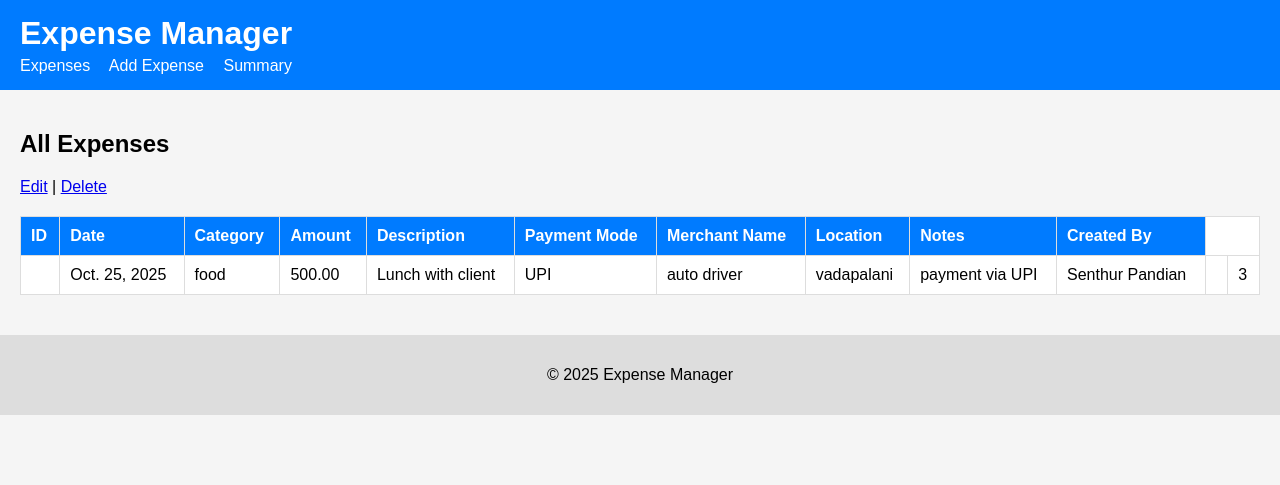
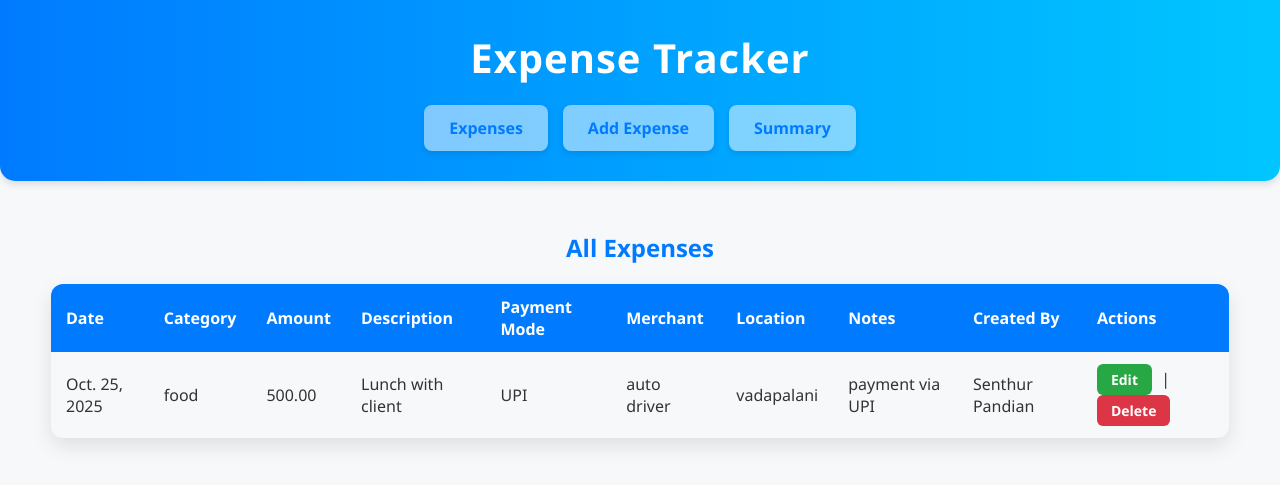
Before and after one commit to senthur1606/expense_tracker, a Django app: page / in a window 1280 px wide. Shown: the top 485 px of the page. Run offline with Django 5.2, Linux system fonts and the light colour scheme; data comes from the database, SQL or seed files in the repository; both versions use the stored data as it was after the commit.

Commit message:
style the tables

```diff
--- a/expense_app/models.py
+++ b/expense_app/models.py
@@ -1,5 +1,4 @@
 from django.db import models
-from django.contrib.auth.models import User
 
 class Expense(models.Model):
     date = models.DateField()
--- a/expense_app/static/css/style.css
+++ /dev/null
@@ -1,80 +0,0 @@
-/* General styles */
-body {
-    font-family: Arial, sans-serif;
-    background-color: #f5f5f5;
-    margin: 0;
-    padding: 0;
-}
-
-header {
-    background-color: #007bff;
-    color: white;
-    padding: 15px 20px;
-}
-
-header h1 {
-    margin: 0;
-}
-
-header nav {
-    margin-top: 5px;
-}
-
-header nav a {
-    color: white;
-    text-decoration: none;
-    margin-right: 15px;
-}
-
-header nav a:hover {
-    text-decoration: underline;
-}
-
-main {
-    padding: 20px;
-}
-
-table {
-    width: 100%;
-    border-collapse: collapse;
-    background-color: white;
-    margin-top: 20px;
-}
-
-table, th, td {
-    border: 1px solid #ddd;
-}
-
-th, td {
-    padding: 10px;
-    text-align: left;
-}
-
-th {
-    background-color: #007bff;
-    color: white;
-}
-
-tr:nth-child(even) {
-    background-color: #f2f2f2;
-}
-
-button {
-    padding: 8px 15px;
-    background-color: #007bff;
-    border: none;
-    color: white;
-    cursor: pointer;
-    margin-top: 10px;
-}
-
-button:hover {
-    background-color: #0056b3;
-}
-
-footer {
-    text-align: center;
-    padding: 15px;
-    background-color: #ddd;
-    margin-top: 20px;
-}
--- /dev/null
+++ b/expense_app/static/style.css
@@ -0,0 +1,180 @@
+/* -------------------- General Body -------------------- */
+body {
+    font-family: 'Segoe UI', Tahoma, Geneva, Verdana, sans-serif;
+    margin: 0;
+    padding: 0;
+    background: #f7f8fa;
+    color: #333;
+}
+
+/* -------------------- Header -------------------- */
+header {
+    text-align: center;
+    padding: 30px 20px;
+    background: linear-gradient(to right, #007bff, #00c6ff);
+    color: white;
+    box-shadow: 0 4px 6px rgba(0,0,0,0.1);
+    border-bottom-left-radius: 15px;
+    border-bottom-right-radius: 15px;
+}
+
+header h1 {
+    font-size: 40px;
+    margin: 0;
+    font-weight: bold;
+    letter-spacing: 1px;
+}
+
+/* -------------------- Navigation Buttons -------------------- */
+nav {
+    margin-top: 20px;
+    display: flex;
+    justify-content: center;
+    gap: 15px;
+    flex-wrap: wrap;
+}
+
+nav a {
+    text-decoration: none;
+    padding: 12px 25px;
+    background: #ffffff80; /* semi-transparent white */
+    color: #007bff;
+    font-weight: bold;
+    border-radius: 8px;
+    box-shadow: 0 3px 6px rgba(0,0,0,0.1);
+    transition: all 0.3s ease;
+}
+
+nav a:hover {
+    background: #007bff;
+    color: white;
+    transform: translateY(-2px);
+}
+
+/* -------------------- Main Content -------------------- */
+main {
+    padding: 30px 20px;
+}
+
+h2 {
+    text-align: center;
+    margin-bottom: 20px;
+    color: #007bff;
+}
+
+/* -------------------- Table Styling -------------------- */
+table {
+    width: 95%;
+    margin: 0 auto;
+    border-collapse: separate;
+    border-spacing: 0;
+    border-radius: 12px;
+    overflow: hidden;
+    box-shadow: 0 8px 20px rgba(0,0,0,0.1);
+}
+
+th, td {
+    padding: 12px 15px;
+    text-align: left;
+}
+
+th {
+    background: #007bff;
+    color: white;
+    font-size: 16px;
+}
+
+tr:nth-child(even) {
+    background: #f1f5f9;
+}
+
+tr:hover {
+    background: #e1f0ff;
+}
+
+/* -------------------- Action Links Styled as Buttons -------------------- */
+.actions a {
+    display: inline-block;
+    padding: 6px 14px;
+    margin-right: 5px;
+    border-radius: 6px;
+    text-decoration: none;
+    font-weight: bold;
+    font-size: 14px;
+    transition: all 0.3s ease;
+    color: white;
+}
+
+/* Edit link */
+.actions .edit-btn {
+    background-color: #28a745; /* green */
+}
+
+.actions .edit-btn:hover {
+    background-color: #218838;
+    transform: translateY(-2px);
+}
+
+/* Delete link */
+.actions .delete-btn {
+    background-color: #dc3545; /* red */
+}
+
+.actions .delete-btn:hover {
+    background-color: #c82333;
+    transform: translateY(-2px);
+}
+
+/* -------------------- Responsive Table -------------------- */
+@media screen and (max-width: 768px) {
+    table, thead, tbody, th, td, tr {
+        display: block;
+    }
+
+    th {
+        display: none; /* hide table header on mobile */
+    }
+
+    td {
+        padding: 10px;
+        margin-bottom: 10px;
+        background: #ffffff;
+        border-radius: 8px;
+        box-shadow: 0 3px 6px rgba(0,0,0,0.05);
+        position: relative;
+        padding-left: 50%;
+    }
+
+    td::before {
+        content: attr(data-label);
+        position: absolute;
+        left: 15px;
+        font-weight: bold;
+        color: #007bff;
+    }
+
+    .actions a {
+        margin-bottom: 5px;
+    }
+}
+
+/* -------------------- Save Button Styling -------------------- */
+form button[type="submit"] {
+    display: block;
+    width: 150px;
+    margin: 20px auto 0 auto;
+    padding: 12px 0;
+    background-color: #007bff;
+    color: white;
+    font-size: 16px;
+    font-weight: bold;
+    border: none;
+    border-radius: 8px;
+    cursor: pointer;
+    transition: all 0.3s ease;
+}
+
+form button[type="submit"]:hover {
+    background-color: #0056b3;
+    transform: translateY(-2px);
+}
--- a/expense_app/templates/base.html
+++ b/expense_app/templates/base.html
@@ -3,23 +3,22 @@
 <html lang="en">
 <head>
     <meta charset="UTF-8">
-    <title>Expense Manager</title>
-    <link rel="stylesheet" href="{% static 'css/style.css' %}">
+    <title>Expense Tracker</title>
+    <link rel="stylesheet" href="{% static 'style.css' %}">
 </head>
 <body>
     <header>
-        <h1>Expense Manager</h1>
+        <h1>Expense Tracker</h1>
         <nav>
             <a href="{% url 'expense_list' %}">Expenses</a>
             <a href="{% url 'expense_create' %}">Add Expense</a>
             <a href="{% url 'expense_summary' %}">Summary</a>
         </nav>
     </header>
+
     <main>
-        {% block content %}{% endblock %}
+        {% block content %}
+        {% endblock %}
     </main>
-    <footer>
-        <p>&copy; 2025 Expense Manager</p>
-    </footer>
 </body>
 </html>
--- a/expense_app/templates/expense_list.html
+++ b/expense_app/templates/expense_list.html
@@ -4,39 +4,37 @@
 <table>
     <thead>
         <tr>
-            <th>ID</th>
             <th>Date</th>
             <th>Category</th>
             <th>Amount</th>
             <th>Description</th>
             <th>Payment Mode</th>
-            <th>Merchant Name</th>
+            <th>Merchant</th>
             <th>Location</th>
             <th>Notes</th>
             <th>Created By</th>
+            <th>Actions</th>
         </tr>
     </thead>
     <tbody>
         {% for expense in expenses %}
         <tr>
-            <td>{{ expense.expense_id }}</td>
-            <td>{{ expense.date }}</td>
-            <td>{{ expense.category }}</td>
-            <td>{{ expense.amount }}</td>
-            <td>{{ expense.description }}</td>
-            <td>{{ expense.payment_mode }}</td>
-            <td>{{ expense.merchant_name }}</td>
-            <td>{{ expense.location }}</td>
-            <td>{{ expense.notes }}</td>
-            <td>{{ expense.created_by }}</td>
-            <td>
-              <td>{{ expense.id }}</td>
-                 <a href="{% url 'expense_update' expense.id %}">Edit</a> |
-                 <a href="{% url 'expense_delete' expense.id %}">Delete</a>
+            <td  data-label="Date">{{ expense.date }}</td>
+            <td data-label="Category">{{ expense.category }}</td>
+            <td data-label="Amount">{{ expense.amount }}</td>
+            <td data-label="Description">{{ expense.description }}</td>
+            <td data-label="Payment Mode">{{ expense.payment_mode }}</td>
+            <td data-label="Merchant">{{ expense.merchant_name }}</td>
+            <td data-label="Location">{{ expense.location }}</td>
+            <td data-label="Notes">{{ expense.notes }}</td>
+            <td data-label="Created By">{{ expense.created_by }}</td>
+            <td class="actions" data-label="Actions">
+                <a href="{% url 'expense_update' expense.id %}" class="edit-btn">Edit</a> |
+                <a href="{% url 'expense_delete' expense.id %}" class="delete-btn" onclick="return confirm('Are you sure you want to delete this expense?');">Delete</a>
             </td>
         </tr>
         {% empty %}
-        <tr><td colspan="7">No expenses found.</td></tr>
+        <tr><td colspan="10">No expenses found.</td></tr>
         {% endfor %}
     </tbody>
 </table>
--- a/expense_app/urls.py
+++ b/expense_app/urls.py
@@ -3,8 +3,8 @@ from . import views
 
 urlpatterns = [
     path('', views.expense_list, name='expense_list'),
-    path('expense/add/', views.expense_create, name='expense_create'),
-    path('expense/update/<int:expense_id>/', views.expense_update, name='expense_update'),
-    path('expense/delete/<int:expense_id>/', views.expense_delete, name='expense_delete'),
-    path('expense/summary/', views.expense_summary, name='expense_summary'),
+    path('add/', views.expense_create, name='expense_create'),
+    path('update/<int:id>/', views.expense_update, name='expense_update'),
+    path('delete/<int:id>/', views.expense_delete, name='expense_delete'),
+    path('summary/', views.expense_summary, name='expense_summary'),
 ]
--- a/expense_app/views.py
+++ b/expense_app/views.py
@@ -1,62 +1,58 @@
 from django.shortcuts import render, redirect, get_object_or_404
+from .models import Expense
 from django.db.models import Sum
-from .models import Expense
-from .forms import ExpenseForm
 
 # List all expenses
 def expense_list(request):
-    expenses = Expense.objects.all().order_by('-date')
+    expenses = Expense.objects.all()
     return render(request, 'expense_list.html', {'expenses': expenses})
 
-# Create new expense
 
+# Add expense (CREATE)
 def expense_create(request):
     if request.method == 'POST':
-        date = request.POST.get('date')
-        category = request.POST.get('category')
-        amount = request.POST.get('amount')
-        description = request.POST.get('description')
-        payment_mode = request.POST.get('payment_mode')
-        merchant_name = request.POST.get('merchant_name')
-        location = request.POST.get('location')
-        notes = request.POST.get('notes')
-        created_by = request.POST.get('created_by')
+        Expense.objects.create(
+            date=request.POST.get('date'),
+            category=request.POST.get('category'),
+            amount=request.POST.get('amount'),
+            description=request.POST.get('description'),
+            payment_mode=request.POST.get('payment_mode'),
+            merchant_name=request.POST.get('merchant_name'),
+            location=request.POST.get('location'),
+            notes=request.POST.get('notes'),
+            created_by=request.POST.get('created_by')
+        )
+        return redirect('expense_list')  # ✅ redirect after save
 
-        Expense.objects.create(
-            date=date,
-            category=category,
-            amount=amount,
-            description=description,
-            payment_mode=payment_mode,
-            merchant_name=merchant_name,
-            location=location,
-            notes=notes,
-            created_by=created_by
-        )
-        return redirect('expense_list')  # After save, go back to list page
+    return render(request, 'expense_form.html')  # ✅ render form page
 
-    return render(request, 'expense_form.html')
-# Update existing expense
-def expense_update(request, expense_id):
-    expense = get_object_or_404(Expense, id=expense_id)
+
+# Update expense
+def expense_update(request, id):
+    expense = get_object_or_404(Expense, id=id)
     if request.method == 'POST':
-        form = ExpenseForm(request.POST, instance=expense)
-        if form.is_valid():
-            form.save()
-            return redirect('expense_list')
-    else:
-        form = ExpenseForm(instance=expense)
-    return render(request, 'expense_form.html', {'form': form})
+        expense.date = request.POST.get('date')
+        expense.category = request.POST.get('category')
+        expense.amount = request.POST.get('amount')
+        expense.description = request.POST.get('description')
+        expense.payment_mode = request.POST.get('payment_mode')
+        expense.merchant_name = request.POST.get('merchant_name')
+        expense.location = request.POST.get('location')
+        expense.notes = request.POST.get('notes')
+        expense.created_by = request.POST.get('created_by')
+        expense.save()
+        return redirect('expense_list')
+    return render(request, 'expense_form.html', {'expense': expense})
+
 
 # Delete expense
-def expense_delete(request, expense_id):
-    expense = get_object_or_404(Expense, id=expense_id)
-    if request.method == 'POST':
-        expense.delete()
-        return redirect('expense_list')
-    return render(request, 'expense_confirm_delete.html', {'expense': expense})
+def expense_delete(request, id):
+    expense = get_object_or_404(Expense, id=id)
+    expense.delete()
+    return redirect('expense_list')
 
-# Expense summary
+
+# Summary by category
 def expense_summary(request):
     summary = Expense.objects.values('category').annotate(total=Sum('amount'))
     return render(request, 'expense_summary.html', {'summary': summary})
--- a/expense_manager/urls.py
+++ b/expense_manager/urls.py
@@ -15,7 +15,7 @@ Including another URLconf
     2. Add a URL to urlpatterns:  path('blog/', include('blog.urls'))
 """
 from django.contrib import admin
-from django.urls import path,include
+from django.urls import path, include
 
 urlpatterns = [
     path('admin/', admin.site.urls),
```
Also changed, not shown: expense_app/templates/expense_form.html (+10 -44 lines), db.sqlite3.
